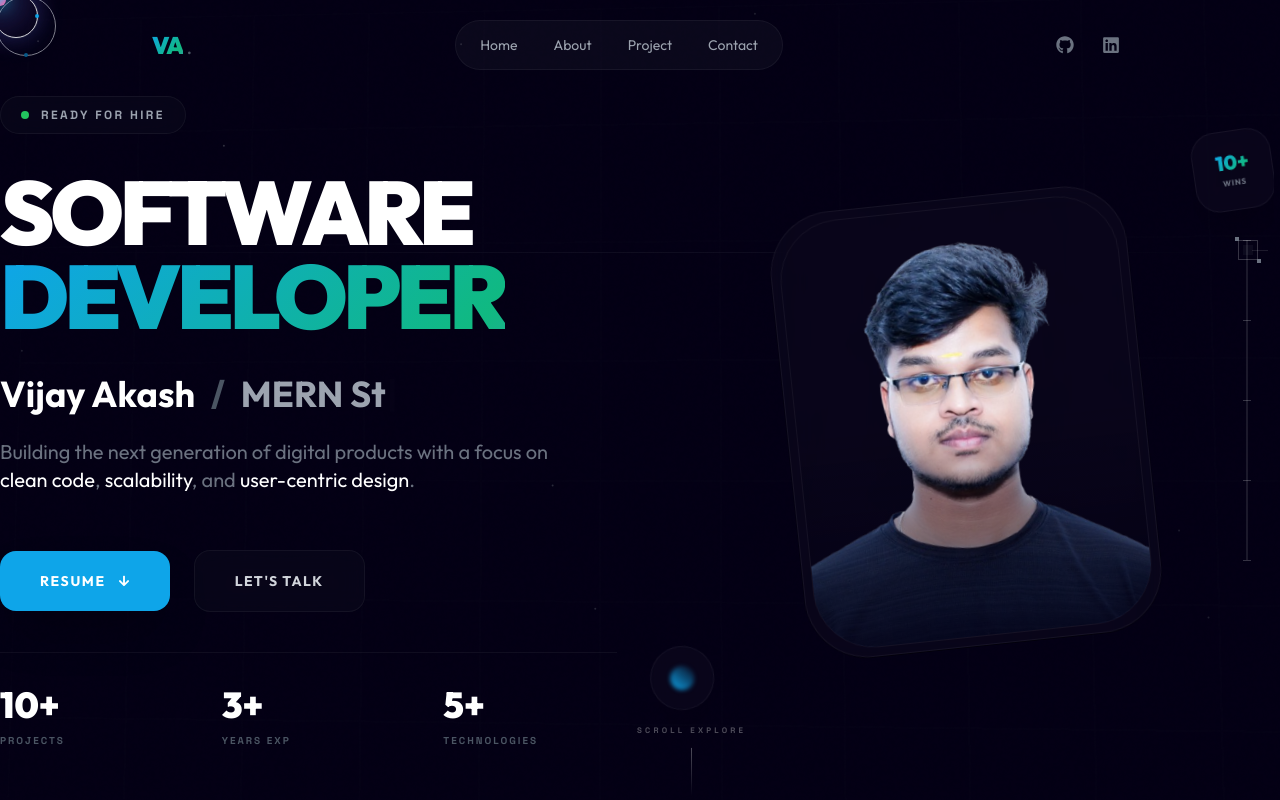
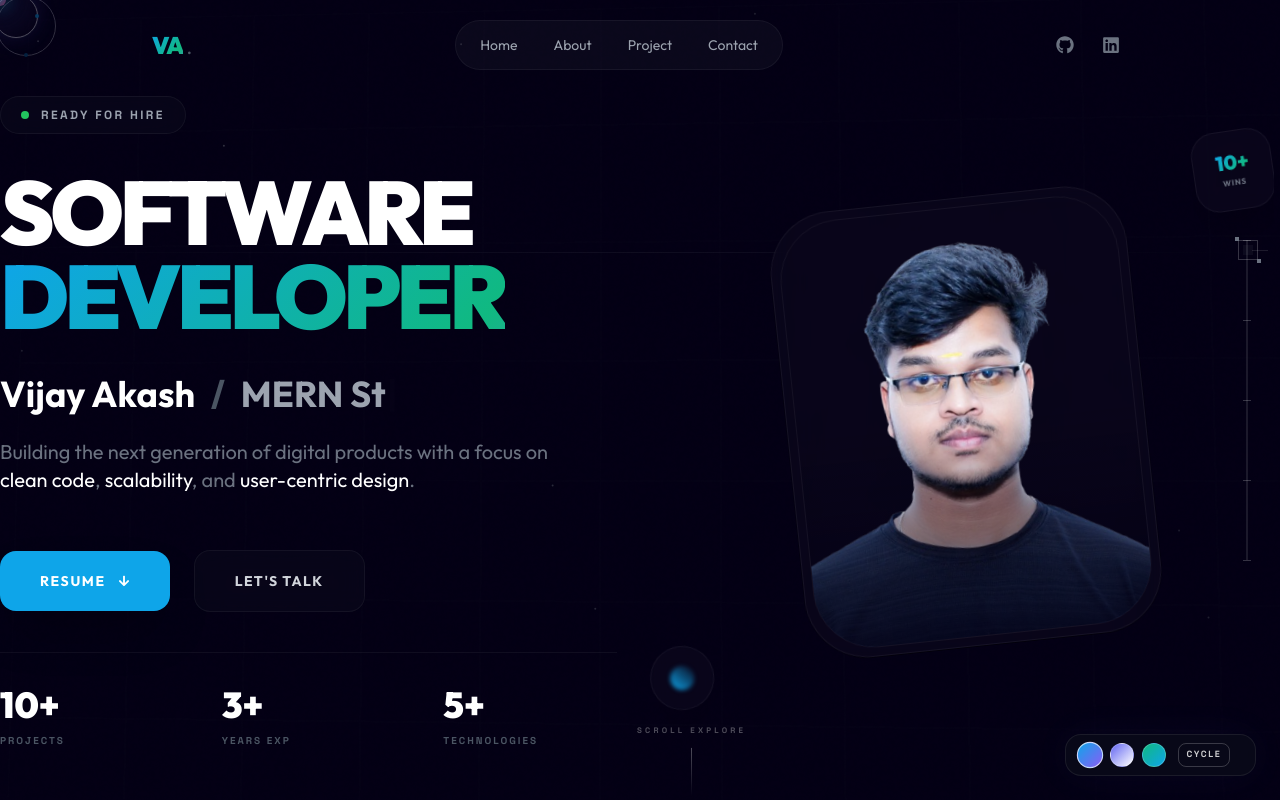
Before and after one commit to Vijayakash-588/Portfolio-react, a React (Vite) app: page / in a window 1280 px wide. Shown: the top 800 px of the page. Built offline with nearby package versions, Linux system fonts and the light colour scheme.

Commit message:
cursor effect

```diff
--- a/src/components/CustomCursor.jsx
+++ b/src/components/CustomCursor.jsx
@@ -2,22 +2,62 @@ import React, { useEffect, useRef, useState } from "react";
 
 const INTERACTIVE_SELECTOR =
   "a, button, input, textarea, select, label, [role='button'], .cursor-hover";
+const THEMES = ["orbital", "crosshair", "comet"];
+const TRAIL_COUNT = 6;
+
+const nextTheme = (currentTheme) => {
+  const currentIndex = THEMES.indexOf(currentTheme);
+  return THEMES[(currentIndex + 1) % THEMES.length];
+};
 
 const CustomCursor = () => {
   const [enabled, setEnabled] = useState(false);
   const [isInteractive, setIsInteractive] = useState(false);
   const [isClicking, setIsClicking] = useState(false);
+  const [theme, setTheme] = useState("orbital");
+  const [isIdle, setIsIdle] = useState(false);
+  const [isPickerOpen, setIsPickerOpen] = useState(false);
 
   const coreRef = useRef(null);
   const ringRef = useRef(null);
   const haloRef = useRef(null);
   const trailRef = useRef(null);
+  const cometRefs = useRef([]);
   const requestRef = useRef(0);
 
   const targetPos = useRef({ x: 0, y: 0 });
   const corePos = useRef({ x: 0, y: 0 });
   const ringPos = useRef({ x: 0, y: 0 });
   const haloPos = useRef({ x: 0, y: 0 });
+  const isIdleRef = useRef(false);
+  const lastMoveAt = useRef(Date.now());
+  const cometTrail = useRef(
+    Array.from({ length: TRAIL_COUNT }, () => ({ x: 0, y: 0 }))
+  );
+
+  useEffect(() => {
+    const savedTheme = window.localStorage.getItem("portfolio_cursor_theme");
+    if (savedTheme && THEMES.includes(savedTheme)) {
+      setTheme(savedTheme);
+    }
+  }, []);
+
+  useEffect(() => {
+    if (!enabled) {
+      return undefined;
+    }
+
+    const handleKeyDown = (event) => {
+      if (event.shiftKey && event.key.toLowerCase() === "c") {
+        const updatedTheme = nextTheme(theme);
+        setTheme(updatedTheme);
+        window.localStorage.setItem("portfolio_cursor_theme", updatedTheme);
+      }
+    };
+
+    window.addEventListener("keydown", handleKeyDown);
+    return () => window.removeEventListener("keydown", handleKeyDown);
+  }, [enabled, theme]);
 
   useEffect(() => {
     const coarsePointer = window.matchMedia("(pointer: coarse)");
@@ -49,6 +89,11 @@ const CustomCursor = () => {
 
     const handleMouseMove = (event) => {
       targetPos.current = { x: event.clientX, y: event.clientY };
+      lastMoveAt.current = Date.now();
+      if (isIdleRef.current) {
+        isIdleRef.current = false;
+        setIsIdle(false);
+      }
     };
 
     const handleMouseDown = () => setIsClicking(true);
@@ -59,12 +104,29 @@ const CustomCursor = () => {
     };
 
     const animate = () => {
+      const idleNow = Date.now() - lastMoveAt.current > 1200;
+      if (idleNow !== isIdleRef.current) {
+        isIdleRef.current = idleNow;
+        setIsIdle(idleNow);
+      }
+
       corePos.current.x += (targetPos.current.x - corePos.current.x) * 0.32;
       corePos.current.y += (targetPos.current.y - corePos.current.y) * 0.32;
       ringPos.current.x += (targetPos.current.x - ringPos.current.x) * 0.18;
       ringPos.current.y += (targetPos.current.y - ringPos.current.y) * 0.18;
       haloPos.current.x += (targetPos.current.x - haloPos.current.x) * 0.1;
       haloPos.current.y += (targetPos.current.y - haloPos.current.y) * 0.1;
+
+      for (let i = 0; i < TRAIL_COUNT; i += 1) {
+        const lead = i === 0 ? ringPos.current : cometTrail.current[i - 1];
+        cometTrail.current[i].x += (lead.x - cometTrail.current[i].x) * (0.35 - i * 0.04);
+        cometTrail.current[i].y += (lead.y - cometTrail.current[i].y) * (0.35 - i * 0.04);
+
+        if (cometRefs.current[i]) {
+          const size = 7 - i;
+          cometRefs.current[i].style.transform = `translate(${cometTrail.current[i].x - size / 2}px, ${cometTrail.current[i].y - size / 2}px)`;
+        }
+      }
 
       if (coreRef.current) {
         coreRef.current.style.transform = `translate(${corePos.current.x - 6}px, ${corePos.current.y - 6}px)`;
@@ -98,30 +160,49 @@ const CustomCursor = () => {
     };
   }, [enabled]);
 
+  const handleThemeCycle = () => {
+    const updatedTheme = nextTheme(theme);
+    setTheme(updatedTheme);
+    window.localStorage.setItem("portfolio_cursor_theme", updatedTheme);
+  };
+
+  const setThemeDirect = (next) => {
+    setTheme(next);
+    window.localStorage.setItem("portfolio_cursor_theme", next);
+  };
+
   if (!enabled) {
     return null;
   }
 
+  const isOrbital = theme === "orbital";
+  const isCrosshair = theme === "crosshair";
+  const isComet = theme === "comet";
+
   return (
-    <div className="fixed inset-0 pointer-events-none z-[9999]">
+    <>
+      <div className="fixed inset-0 pointer-events-none z-[9999]">
       <div
         ref={haloRef}
         className={`absolute w-[88px] h-[88px] rounded-full transition-all duration-200 ${
           isInteractive ? "scale-125 opacity-90" : "scale-100 opacity-70"
         }`}
         style={{
-          background:
-            "radial-gradient(circle, rgba(0,213,255,0.24) 0%, rgba(138,107,255,0.18) 42%, rgba(255,94,168,0.02) 72%)",
-          filter: "blur(10px)",
-          mixBlendMode: "screen"
+          background: isComet
+            ? "radial-gradient(circle, rgba(255,94,168,0.3) 0%, rgba(0,213,255,0.18) 44%, rgba(255,94,168,0.02) 75%)"
+            : "radial-gradient(circle, rgba(0,213,255,0.24) 0%, rgba(138,107,255,0.18) 42%, rgba(255,94,168,0.02) 72%)",
+          filter: isCrosshair ? "blur(4px)" : "blur(10px)",
+          mixBlendMode: "screen",
+          opacity: isIdle ? 0.3 : 1
         }}
       />
 
       <div
         ref={trailRef}
-        className={`absolute w-[60px] h-[60px] rounded-full border border-aurora-primary/25 transition-all duration-300 ${
+        className={`absolute ${isCrosshair ? "w-[74px] h-[74px]" : "w-[60px] h-[60px]"} rounded-full border border-aurora-primary/25 transition-all duration-300 ${
           isClicking ? "scale-75 opacity-80" : "scale-100 opacity-55"
-        } animate-[spin_8s_linear_infinite]`}
+        } ${isComet ? "animate-[spin_12s_linear_infinite]" : "animate-[spin_8s_linear_infinite]"}`}
+        style={{ borderStyle: isCrosshair ? "dashed" : "solid", opacity: isIdle ? 0.2 : 1 }}
       >
         <span className="absolute -top-[2px] left-1/2 -translate-x-1/2 w-1 h-1 rounded-full bg-aurora-accent" />
         <span className="absolute -bottom-[2px] left-1/2 -translate-x-1/2 w-1 h-1 rounded-full bg-aurora-primary" />
@@ -129,15 +210,28 @@ const CustomCursor = () => {
 
       <div
         ref={ringRef}
-        className={`absolute w-11 h-11 rounded-full border transition-all duration-200 ${
+        className={`absolute ${isCrosshair ? "w-12 h-12" : "w-11 h-11"} rounded-full border transition-all duration-200 ${
           isInteractive
             ? "border-aurora-accent/70 scale-125"
             : "border-aurora-secondary/60 scale-100"
-        } ${isClicking ? "scale-90" : ""} animate-[spin_4s_linear_infinite]`}
-        style={{ boxShadow: "0 0 26px rgba(91,124,255,0.25)" }}
+        } ${isClicking ? "scale-90" : ""} ${isComet ? "animate-[spin_2.8s_linear_infinite]" : "animate-[spin_4s_linear_infinite]"}`}
+        style={{
+          boxShadow: isComet
+            ? "0 0 30px rgba(255,94,168,0.28)"
+            : "0 0 26px rgba(91,124,255,0.25)",
+          opacity: isIdle ? 0.35 : 1
+        }}
       >
         <span className="absolute top-1/2 left-[-2px] -translate-y-1/2 w-1 h-1 rounded-full bg-aurora-accent" />
         <span className="absolute top-1/2 right-[-2px] -translate-y-1/2 w-1 h-1 rounded-full bg-aurora-primary" />
+        {isCrosshair && (
+          <>
+            <span className="absolute left-1/2 top-[-8px] -translate-x-1/2 w-[1px] h-2 bg-aurora-primary/70" />
+            <span className="absolute left-1/2 bottom-[-8px] -translate-x-1/2 w-[1px] h-2 bg-aurora-primary/70" />
+            <span className="absolute top-1/2 left-[-8px] -translate-y-1/2 w-2 h-[1px] bg-aurora-primary/70" />
+            <span className="absolute top-1/2 right-[-8px] -translate-y-1/2 w-2 h-[1px] bg-aurora-primary/70" />
+          </>
+        )}
       </div>
 
       <div
@@ -146,12 +240,96 @@ const CustomCursor = () => {
           isClicking ? "scale-150" : "scale-100"
         }`}
         style={{
-          background: "linear-gradient(135deg, rgba(0,213,255,1) 0%, rgba(255,94,168,1) 100%)",
+          background: isComet
+            ? "linear-gradient(135deg, rgba(255,94,168,1) 0%, rgba(0,213,255,1) 100%)"
+            : "linear-gradient(135deg, rgba(0,213,255,1) 0%, rgba(255,94,168,1) 100%)",
           boxShadow:
-            "0 0 16px rgba(0,213,255,0.75), 0 0 26px rgba(255,94,168,0.45), 0 0 36px rgba(138,107,255,0.35)"
+            "0 0 16px rgba(0,213,255,0.75), 0 0 26px rgba(255,94,168,0.45), 0 0 36px rgba(138,107,255,0.35)",
+          opacity: isIdle ? 0.4 : 1
         }}
       />
-    </div>
+
+      {isComet &&
+        Array.from({ length: TRAIL_COUNT }).map((_, i) => (
+          <div
+            key={`comet-${i}`}
+            ref={(el) => {
+              cometRefs.current[i] = el;
+            }}
+            className="absolute rounded-full"
+            style={{
+              width: `${7 - i}px`,
+              height: `${7 - i}px`,
+              background:
+                i % 2 === 0
+                  ? "rgba(255,94,168,0.75)"
+                  : "rgba(0,213,255,0.72)",
+              filter: "blur(0.3px)",
+              opacity: isIdle ? 0.2 : 0.7 - i * 0.08,
+              boxShadow:
+                i < 2
+                  ? "0 0 14px rgba(255,94,168,0.42), 0 0 10px rgba(0,213,255,0.32)"
+                  : "none"
+            }}
+          />
+        ))}
+      </div>
+
+      <div
+        className="fixed bottom-6 right-6 z-[10000] pointer-events-auto"
+        onMouseEnter={() => setIsPickerOpen(true)}
+        onMouseLeave={() => setIsPickerOpen(false)}
+      >
+        <div className="glass-strong rounded-2xl border border-white/15 px-3 py-2 shadow-aurora">
+          <div className="flex items-center gap-2">
+            {THEMES.map((item) => {
+              const active = item === theme;
+              const colorClass =
+                item === "orbital"
+                  ? "from-aurora-primary to-aurora-royal"
+                  : item === "crosshair"
+                    ? "from-aurora-secondary to-white"
+                    : "from-aurora-accent to-aurora-primary";
+
+              return (
+                <button
+                  key={item}
+                  type="button"
+                  onClick={() => setThemeDirect(item)}
+                  className={`h-6 w-6 rounded-full border transition-all duration-200 ${
+                    active
+                      ? "border-white/70 scale-110"
+                      : "border-white/20 hover:border-white/40"
+                  } bg-gradient-to-br ${colorClass}`}
+                  aria-label={`Set cursor style ${item}`}
+                  title={item}
+                />
+              );
+            })}
+
+            <button
+              type="button"
+              onClick={handleThemeCycle}
+              className="ml-1 px-2 py-1 rounded-lg border border-white/20 text-[9px] font-grotesk font-black tracking-[0.18em] uppercase text-white/80 hover:text-white hover:border-aurora-primary/50 transition-all"
+              aria-label="Cycle cursor style"
+              title="Shift + C"
+            >
+              Cycle
+            </button>
+          </div>
+
+          <div
+            className={`overflow-hidden transition-all duration-250 ${
+              isPickerOpen ? "max-h-16 opacity-100 mt-2" : "max-h-0 opacity-0"
+            }`}
+          >
+            <p className="text-[9px] font-grotesk font-black tracking-[0.2em] uppercase text-white/65">
+              Cursor {isOrbital ? "Orbital" : isCrosshair ? "Crosshair" : "Comet"} | Shift + C
+            </p>
+          </div>
+        </div>
+      </div>
+    </>
   );
 };
 
```
